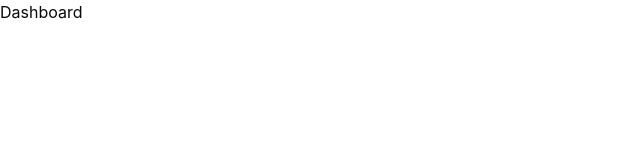
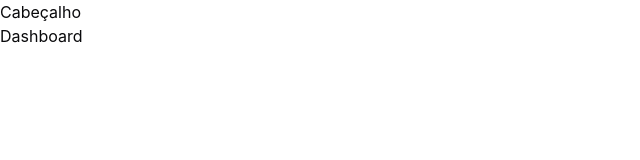
Before and after one commit to Robson16/pizza-shop-web, a React (Vite) app: page / in a window 1280 px wide. Shown: the top 160 px of the page, without its empty margins (0-640 px from the left). Built offline with nearby package versions, Linux system fonts and the light colour scheme.

Commit message:
Setup do projeto - Layouts da Aplicação

```diff
--- /dev/null
+++ b/src/pages/_layouts/app.tsx
@@ -0,0 +1,12 @@
+import { Outlet } from 'react-router-dom'
+
+export function AppLayout() {
+  return (
+    <div>
+      <h1>Cabeçalho</h1>
+      <div>
+        <Outlet />
+      </div>
+    </div>
+  )
+}
--- /dev/null
+++ b/src/pages/_layouts/auth.tsx
@@ -0,0 +1,12 @@
+import { Outlet } from 'react-router-dom'
+
+export function AuthLayout() {
+  return (
+    <div>
+      <h1>Autenticação</h1>
+      <div>
+        <Outlet />
+      </div>
+    </div>
+  )
+}
```
Also changed, not shown: src/routes.tsx (+22 -2 lines).
